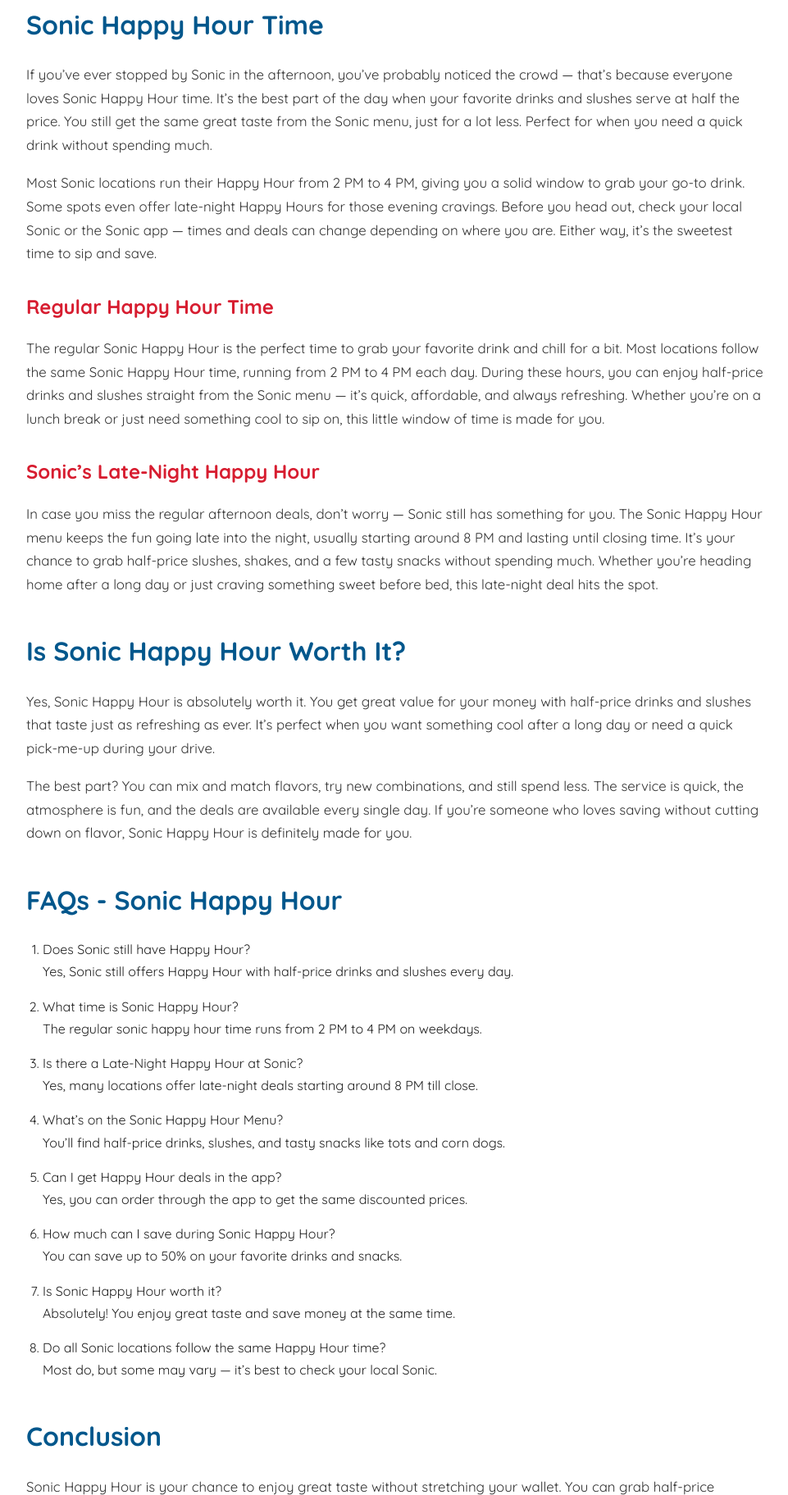
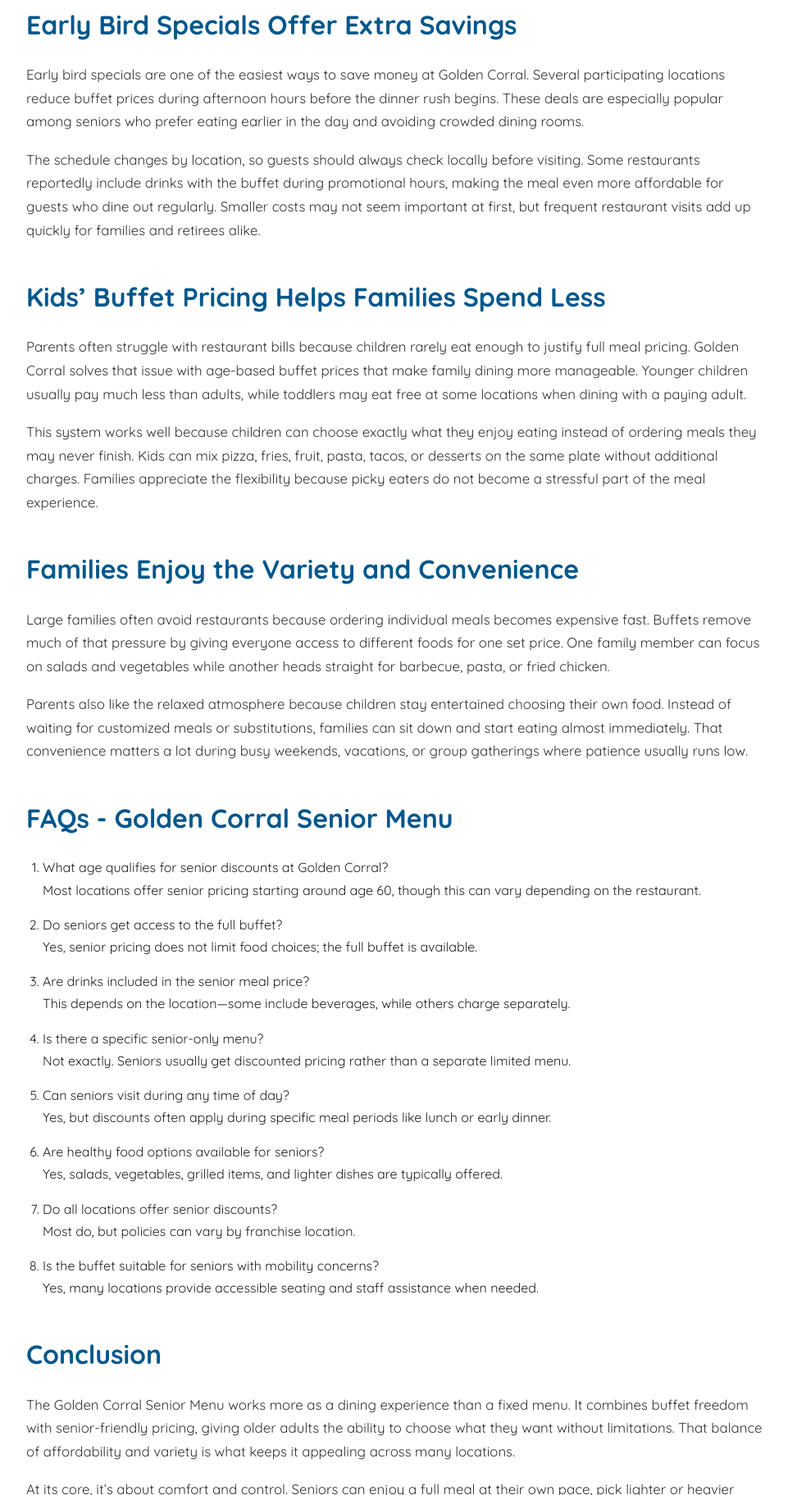
Before and after one commit to goldencorralseniormenu/senior-discount, a plain HTML site: page index.html in a window 1280 px wide. Shown: the part 976-2800 px from the top of the page at 82% size, without its empty margins (158-1119 px from the left). Drawn offline with Linux system fonts and the light colour scheme.

Commit message:
index.html

```diff
--- a/index.html
+++ b/index.html
@@ -3,7 +3,7 @@
 <head>
   <meta charset="UTF-8" />
   <meta name="viewport" content="width=device-width, initial-scale=1.0" />
-  <title>Sonic Menu - Sonic Happy Hour 2025</title>
+  <title>Golden Corral Discount Menu for Seniors, Kids, and Families</title>
   <link rel="preconnect" href="https://fonts.googleapis.com">
   <link rel="preconnect" href="https://fonts.gstatic.com" crossorigin>
   <link href="https://fonts.googleapis.com/css2?family=Quicksand:wght@400;600;700&display=swap" rel="stylesheet">
@@ -13,70 +13,67 @@
 
   <!-- Header / Logo -->
   <header class="hero-section">
-    <h1 class="logo">Sonic <span>Menu</span></h1>
-    <p class="subtitle">Sonic Happy Hour - Menu, Time & Schedule 2025</p>
+    <h1 class="logo">Golden Corral Senior <span>Menu</span></h1>
+    <p class="subtitle">Golden Corral Discount Menu for Seniors, Kids, and Families</p>
   </header>
 
   <!-- Content Section -->
   <section class="content">
 
 <p>
-If you’re someone who enjoys grabbing a quick drink or snack without spending too much, then the <b>Sonic Happy Hour</b> is made for you. During this special time, you can enjoy half-price drinks, refreshing slushes, and other favorites from the Sonic menu. Whether you’re stopping by for a cold drink on a hot day or want to treat yourself after work, this offer lets you save money while enjoying the same great taste Sonic is known for.
+Finding a restaurant that works for grandparents, parents, and kids at the same time is not always easy. Some people want comfort food, others want lighter meals, and children usually just want desserts and pizza. That balance is one reason Golden Corral continues to attract families looking for affordable dining with plenty of choices.
 </p>
-    <p>What makes it even better is how simple it is — you just pull up, place your order, and enjoy your favorites for less. The Sonic Happy Hour menu changes from time to time, with new flavors and limited-time deals that keep things exciting. Before heading out, check your local Sonic or the app to see what’s available near you, so you never miss a good deal.
+    <p>The buffet setup gives guests freedom to eat what they want without paying separately for multiple meals and extras. Many visitors also look for discounts, especially seniors and larger families trying to manage restaurant costs. Golden Corral offers several ways to save through lower buffet pricing, kids’ deals, rewards programs, and special promotions at participating locations.
 </p>
 
-    <h2>What is Sonic Happy Hour?</h2>
+    <h2>Senior Discounts Make Dining Easier on the Budget</h2>
 
-<p> <a href="https://sonicmenuusa.com/sonic-happy-hour/">Sonic Happy Hour</a> is your go-to time for big drink savings on the Sonic menu. It’s a short daily window when many drinks and slushes drop to about half price, so you can grab a refreshing treat without paying full price. The promotion usually shows up in the afternoon and sometimes again late at night — but exact hours can vary by location.
+<p>Many older adults prefer restaurants where they can enjoy a relaxed meal without spending too much. Golden Corral is popular with seniors because several locations provide discounted buffet pricing for guests aged 60 and older. The exact discount depends on the restaurant, but lunch and weekday specials are common in many areas. According to SeniorLiving.org, some restaurants also offer reduced early bird prices during quieter afternoon hours.
 </p>
 
-<p> Beyond half-price sips, Sonic often runs app deals and limited-time snack promos that run alongside Happy Hour (think $1 snacky items or seasonal slush floats). That means you can score extra value if you order through the Sonic app or check for local offers first. Always check your local Sonic or the app so you know what’s on the Sonic Happy Hour menu near you.
+<p>These discounts usually include full buffet access, allowing seniors to enjoy soups, salads, baked fish, roasted chicken, vegetables, desserts, and beverages at a lower cost than regular dinner pricing. Many retirees appreciate the flexible menu because they can eat lighter meals or enjoy larger comfort-food plates depending on their preference that day.
 </p>
-    <h2>Sonic Happy Hour Time</h2>
-<p>If you’ve ever stopped by Sonic in the afternoon, you’ve probably noticed the crowd — that’s because everyone loves Sonic Happy Hour time. It’s the best part of the day when your favorite drinks and slushes serve at half the price. You still get the same great taste from the Sonic menu, just for a lot less. Perfect for when you need a quick drink without spending much.
+    <h2>Early Bird Specials Offer Extra Savings</h2>
+<p>Early bird specials are one of the easiest ways to save money at Golden Corral. Several participating locations reduce buffet prices during afternoon hours before the dinner rush begins. These deals are especially popular among seniors who prefer eating earlier in the day and avoiding crowded dining rooms.
 </p>
-    <p>Most Sonic locations run their Happy Hour from 2 PM to 4 PM, giving you a solid window to grab your go-to drink. Some spots even offer late-night Happy Hours for those evening cravings. Before you head out, check your local Sonic or the Sonic app — times and deals can change depending on where you are. Either way, it’s the sweetest time to sip and save.
+    <p>The schedule changes by location, so guests should always check locally before visiting. Some restaurants reportedly include drinks with the buffet during promotional hours, making the meal even more affordable for guests who dine out regularly. Smaller costs may not seem important at first, but frequent restaurant visits add up quickly for families and retirees alike.
 </p>
 
-    <h3>Regular Happy Hour Time</h3>
+    <h2>Kids’ Buffet Pricing Helps Families Spend Less</h2>
     <p>
-    The regular Sonic Happy Hour is the perfect time to grab your favorite drink and chill for a bit. Most locations follow the same Sonic Happy Hour time, running from 2 PM to 4 PM each day. During these hours, you can enjoy half-price drinks and slushes straight from the Sonic menu — it’s quick, affordable, and always refreshing. Whether you’re on a lunch break or just need something cool to sip on, this little window of time is made for you.
+    Parents often struggle with restaurant bills because children rarely eat enough to justify full meal pricing. Golden Corral solves that issue with age-based buffet prices that make family dining more manageable. Younger children usually pay much less than adults, while toddlers may eat free at some locations when dining with a paying adult.
+    </p>
+    <p>
+    This system works well because children can choose exactly what they enjoy eating instead of ordering meals they may never finish. Kids can mix pizza, fries, fruit, pasta, tacos, or desserts on the same plate without additional charges. Families appreciate the flexibility because picky eaters do not become a stressful part of the meal experience.
+    </p>
+    <h2>Families Enjoy the Variety and Convenience</h2>
+    <p>
+     Large families often avoid restaurants because ordering individual meals becomes expensive fast. Buffets remove much of that pressure by giving everyone access to different foods for one set price. One family member can focus on salads and vegetables while another heads straight for barbecue, pasta, or fried chicken.
     </p>
 
-    <h3>Sonic’s Late-Night Happy Hour</h3>
-    <p>
-    In case you miss the regular afternoon deals, don’t worry — Sonic still has something for you. The Sonic Happy Hour menu keeps the fun going late into the night, usually starting around 8 PM and lasting until closing time. It’s your chance to grab half-price slushes, shakes, and a few tasty snacks without spending much. Whether you’re heading home after a long day or just craving something sweet before bed, this late-night deal hits the spot.
-    </p>
-
-    <h2>Is Sonic Happy Hour Worth It?</h2>
-    <p>
-     Yes, Sonic Happy Hour is absolutely worth it. You get great value for your money with half-price drinks and slushes that taste just as refreshing as ever. It’s perfect when you want something cool after a long day or need a quick pick-me-up during your drive.
-    </p>
-
-    <p>The best part? You can mix and match flavors, try new combinations, and still spend less. The service is quick, the atmosphere is fun, and the deals are available every single day. If you’re someone who loves saving without cutting down on flavor, Sonic Happy Hour is definitely made for you.
+    <p>Parents also like the relaxed atmosphere because children stay entertained choosing their own food. Instead of waiting for customized meals or substitutions, families can sit down and start eating almost immediately. That convenience matters a lot during busy weekends, vacations, or group gatherings where patience usually runs low.
 </p>
 
 
 
-    <h2>FAQs - Sonic Happy Hour</h2>
+    <h2>FAQs - Golden Corral Senior Menu</h2>
     <ol>
-      <li>Does Sonic still have Happy Hour? <br> Yes, Sonic still offers Happy Hour with half-price drinks and slushes every day.</li>
-      <li>What time is Sonic Happy Hour? <br> The regular sonic happy hour time runs from 2 PM to 4 PM on weekdays.</li>
-      <li>Is there a Late-Night Happy Hour at Sonic? <br> Yes, many locations offer late-night deals starting around 8 PM till close.</li>
-      <li>What’s on the Sonic Happy Hour Menu? <br> You’ll find half-price drinks, slushes, and tasty snacks like tots and corn dogs.</li>
-      <li>Can I get Happy Hour deals in the app? <br> Yes, you can order through the app to get the same discounted prices.</li>
-      <li>How much can I save during Sonic Happy Hour? <br> You can save up to 50% on your favorite drinks and snacks.</li>
-      <li>Is Sonic Happy Hour worth it? <br> Absolutely! You enjoy great taste and save money at the same time.</li>
-      <li>Do all Sonic locations follow the same Happy Hour time? <br> Most do, but some may vary — it’s best to check your local Sonic.</li>
+      <li>What age qualifies for senior discounts at Golden Corral? <br> Most locations offer senior pricing starting around age 60, though this can vary depending on the restaurant.</li>
+      <li>Do seniors get access to the full buffet? <br> Yes, senior pricing does not limit food choices; the full buffet is available.</li>
+      <li>Are drinks included in the senior meal price? <br> This depends on the location—some include beverages, while others charge separately.</li>
+      <li>Is there a specific senior-only menu? <br> Not exactly. Seniors usually get discounted pricing rather than a separate limited menu.</li>
+      <li>Can seniors visit during any time of day? <br> Yes, but discounts often apply during specific meal periods like lunch or early dinner.</li>
+      <li>Are healthy food options available for seniors? <br> Yes, salads, vegetables, grilled items, and lighter dishes are typically offered.</li>
+      <li>Do all locations offer senior discounts? <br> Most do, but policies can vary by franchise location.</li>
+      <li>Is the buffet suitable for seniors with mobility concerns? <br> Yes, many locations provide accessible seating and staff assistance when needed.</li>
     </ol>
 
     <h2>Conclusion</h2>
     <p>
-      Sonic Happy Hour is your chance to enjoy great taste without stretching your wallet. You can grab half-price slushes, shakes, and snacks that hit the spot every time. It’s made for those moments when you just want to relax, take a break, and enjoy something cool and refreshing without overthinking the price.
+      The Golden Corral Senior Menu works more as a dining experience than a fixed menu. It combines buffet freedom with senior-friendly pricing, giving older adults the ability to choose what they want without limitations. That balance of affordability and variety is what keeps it appealing across many locations.
     </p>
     <p>
-      If you love good deals and fast service, this one’s for you. Just check your nearest location or open the app to see the Sonic Happy Hour schedule. Roll in during that time, order your favorites, and enjoy every sip knowing you saved a few bucks — simple, smart, and delicious.
+      At its core, it’s about comfort and control. Seniors can enjoy a full meal at their own pace, pick lighter or heavier foods depending on the day, and do it all in a relaxed environment. That simple flexibility is what makes the experience stand out over time.
     </p>
 
   </section>
@@ -84,8 +81,8 @@
   <!-- Footer -->
   <footer>
 
-    <p>Disclaimer : All content and menu-related information are sourced and inspired from <a href="https://sonicmenuusa.com/"> Sonicmenuusa.com</a> for informational purposes only.</p>
-    <p>© 2025 Sonic Menu | All Rights Reserved</p>
+    <p>Disclaimer : All content and menu-related information are sourced and inspired from food menu website for informational purposes only.</p>
+    <p>© 2026 Golden Corral Senior Menu | All Rights Reserved</p>
   </footer>
 
 </body>
```
